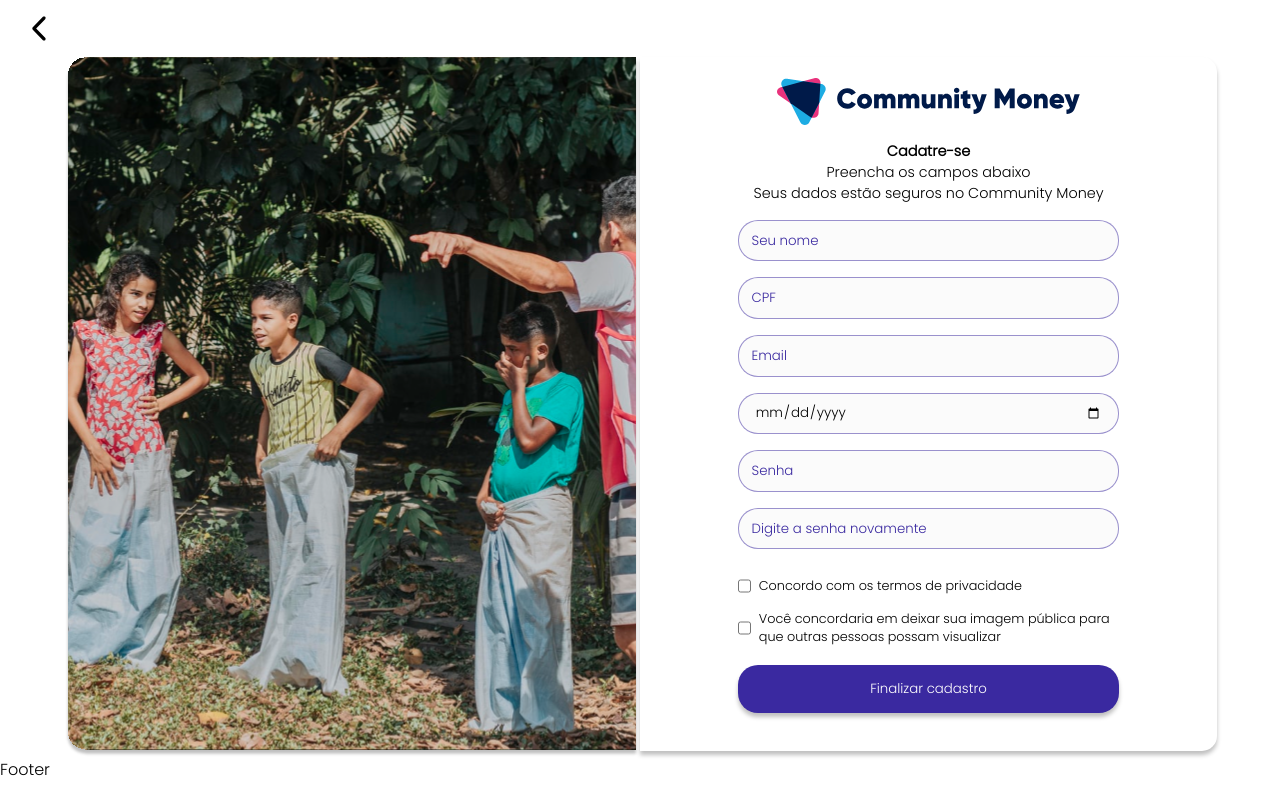
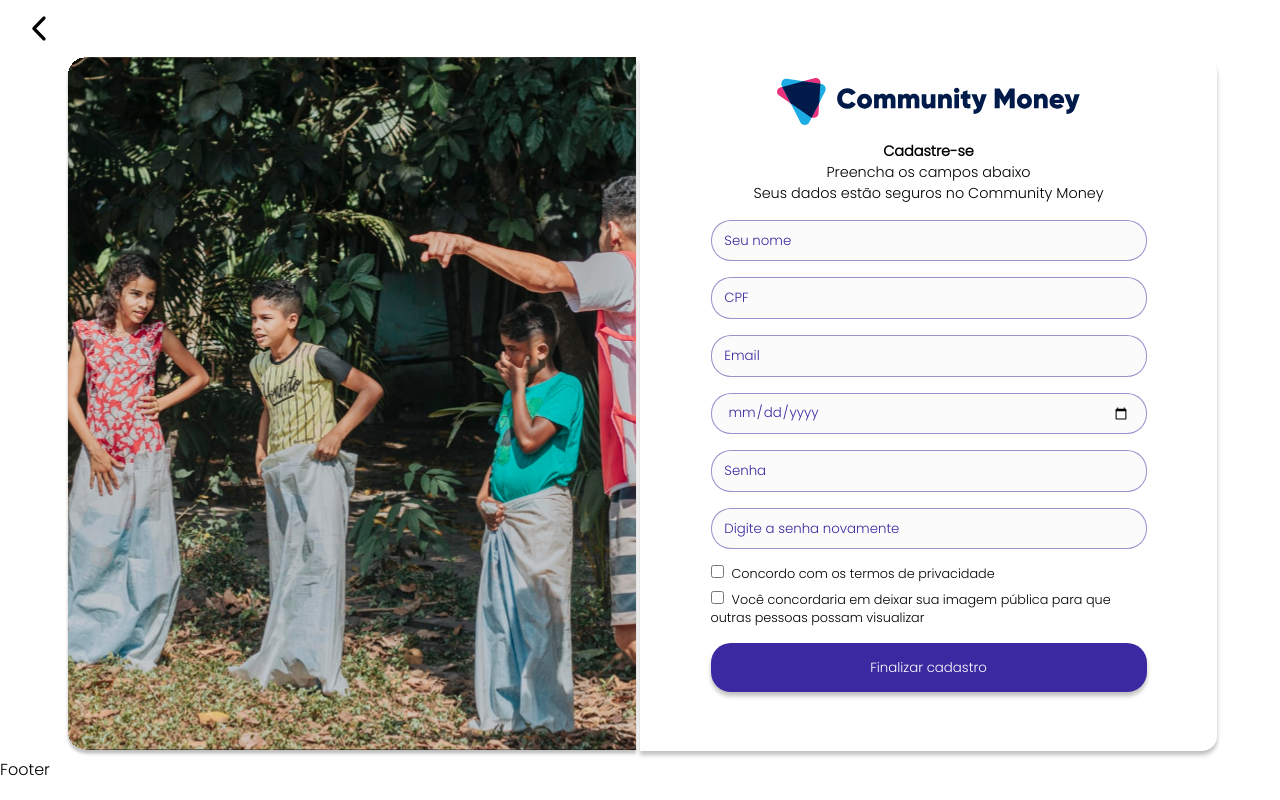
Before and after one commit to Rellyso/community-money-next, a Next.js app: page /auth/register in a window 1280 px wide. Built offline with nearby package versions, Linux system fonts and the light colour scheme.

Commit message:
chore: add bootstrap

```diff
--- a/next.config.js
+++ b/next.config.js
@@ -1,8 +1,5 @@
 /** @type {import('next').NextConfig} */
 
 module.exports = {
-  reactStrictMode: true,
-   images: {
-    domains: ['res.cloudinary.com'],
-  },
+  reactStrictMode: true
 }
--- a/src/components/Button/index.tsx
+++ b/src/components/Button/index.tsx
@@ -1,11 +1,11 @@
 import type { NextPage } from "next";
 import style from "./style.module.scss";
 
-const Input: NextPage = () => {
+const Button: NextPage = () => {
   return (
     <div className={style.container}>
     </div>
   );
 };
 
-export default Input;
+export default Button;
--- a/src/components/Input/index.tsx
+++ b/src/components/Input/index.tsx
@@ -5,7 +5,7 @@ import style from "./style.module.scss";
 interface InputProps extends InputHTMLAttributes<HTMLInputElement> {}
 
 const Input: NextPage<InputProps> = (props) => {
-  return <input className={style.input} {...props} />;
+  return <input className={`${style.input} form-control`} {...props} />;
 };
 
 export default Input;
--- a/src/components/Login/index.tsx
+++ b/src/components/Login/index.tsx
@@ -1,6 +1,7 @@
 import { NextPage } from "next";
 import Link from "next/link";
 import style from "./style.module.scss";
+import Input from "components/Input";
 
 const Login: NextPage = () => {
   return (
@@ -20,8 +21,8 @@ const Login: NextPage = () => {
           <div className={style.main}>
             <h3 className={style.h3}>Entrar</h3>
             <form className={style.form}>
-              <input type="text" placeholder="CPF" />
-              <input type="password" placeholder="Senha" />
+              <Input type="text" placeholder="CPF" />
+              <Input type="password" placeholder="Senha" />
               <a href="#">Esquceu a senha?</a>
               <button type="submit">Entrar</button>
             </form>
--- a/src/components/Register/index.tsx
+++ b/src/components/Register/index.tsx
@@ -27,7 +27,7 @@ const Register: NextPage = () => {
           <img src="../img/logo2.svg" alt="Segunda logo" />
           <div className={style.info}>
             <p>
-              <strong>Cadatre-se</strong>
+              <strong>Cadastre-se</strong>
             </p>
             <p>Preencha os campos abaixo</p>
             <p>Seus dados estão seguros no Community Money</p>
@@ -45,12 +45,19 @@ const Register: NextPage = () => {
             <Input type="password" placeholder="Digite a senha novamente" />
           </form>
           <div className={style.terms}>
-            <label htmlFor="">
-              <Input type="checkbox" />
+            <label
+              className="form-check-label"
+              htmlFor="gridRadios1"
+            >
+              <input type="checkbox" className="form-check-input" id="gridRadios1" />
               Concordo com os termos de privacidade
             </label>
-            <label htmlFor="">
-              <Input type="checkbox" />
+            <label className="form-check-label" htmlFor="gridRadios2">
+              <input
+                type="checkbox"
+                className="form-check-input"
+                id="gridRadios2"
+              />
               Você concordaria em deixar sua imagem pública para que outras
               pessoas possam visualizar
             </label>
--- a/src/components/Register/style.module.scss
+++ b/src/components/Register/style.module.scss
@@ -1,4 +1,5 @@
 $max-height: 700px;
+$max-width: 80%;
 
 .container {
   display: grid;
@@ -39,6 +40,7 @@ $max-height: 700px;
 
       .info {
         p {
+          margin: 0;
           font-size: 0.9rem;
           text-align: center;
         }
@@ -47,19 +49,20 @@ $max-height: 700px;
       .form {
         display: grid;
         row-gap: 1rem;
-        width: 70%;
+        width: $max-width;
         max-height: 330px;
 
-        input::placeholder {
+        input::placeholder,
+        input {
           color: #3a29a0;
         }
       }
 
       .terms {
-        width: 70%;
+        width: $max-width;
+        display: grid;
+        row-gap: 0.5rem;
         label {
-          display: flex;
-          align-items: center;
           font-size: 0.8rem;
 
           input {
@@ -73,7 +76,7 @@ $max-height: 700px;
         background: #3a29a0;
         box-shadow: 0px 4px 4px rgba(0, 0, 0, 0.25);
         border-radius: 20px;
-        width: 70%;
+        width: $max-width;
 
         background: #3a29a0;
         border: none;
@@ -106,7 +109,7 @@ $max-height: 700px;
           border-radius: 0.9rem;
 
           .form {
-              width: 100%;
+            width: 100%;
           }
         }
       }
--- a/src/pages/_document.tsx
+++ b/src/pages/_document.tsx
@@ -23,6 +23,7 @@ class MyDocument extends Document {
             href="https://fonts.googleapis.com/css2?family=Poppins:ital,wght@0,100;0,300;1,100;1,300&display=swap"
             rel="stylesheet"
           />
+          <link href="https://cdn.jsdelivr.net/npm/bootstrap@5.1.2/dist/css/bootstrap.min.css" rel="stylesheet" integrity="sha384-uWxY/CJNBR+1zjPWmfnSnVxwRheevXITnMqoEIeG1LJrdI0GlVs/9cVSyPYXdcSF" crossOrigin="anonymous"></link>
         </Head>
         <body>
           <Main />
```
Also changed, not shown: public/img/drawSQL-export-2021-10-04_07_24.png (added), 1 other file (tests, documents, lock files or other folders).
